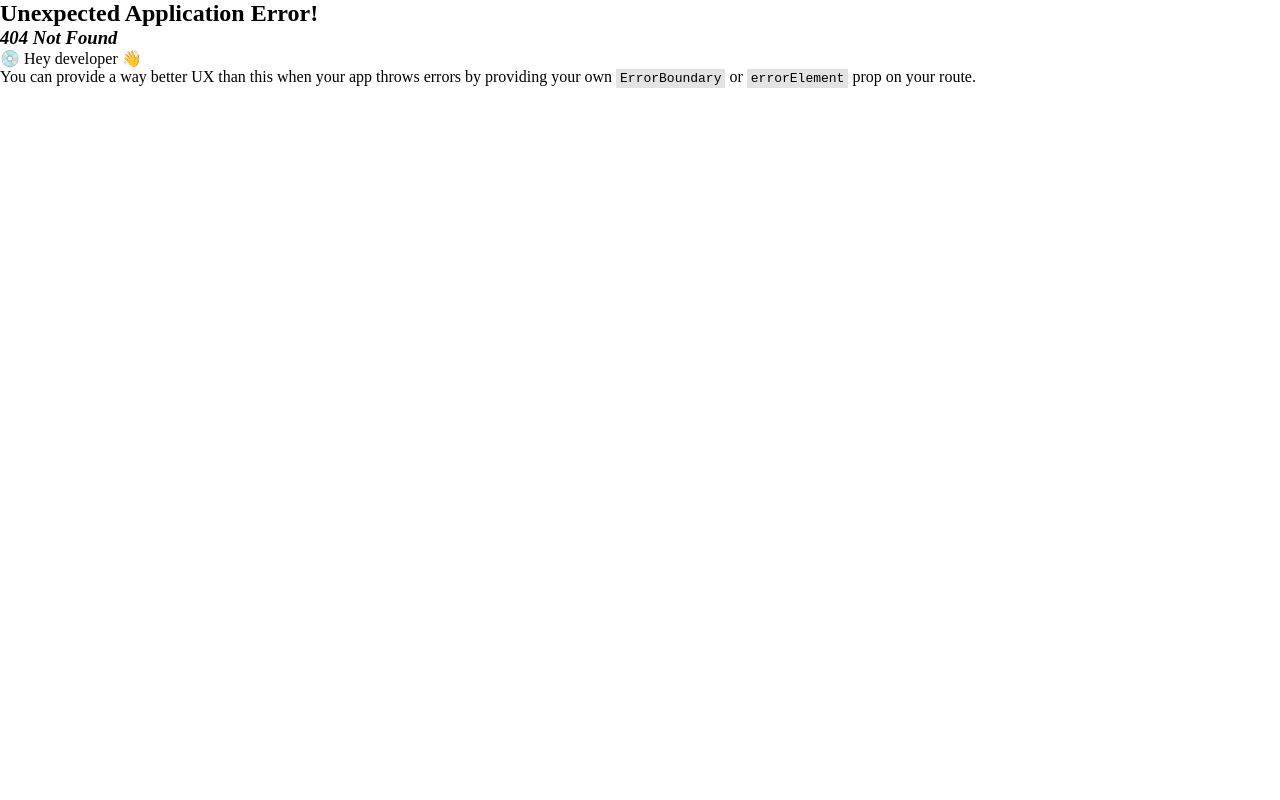
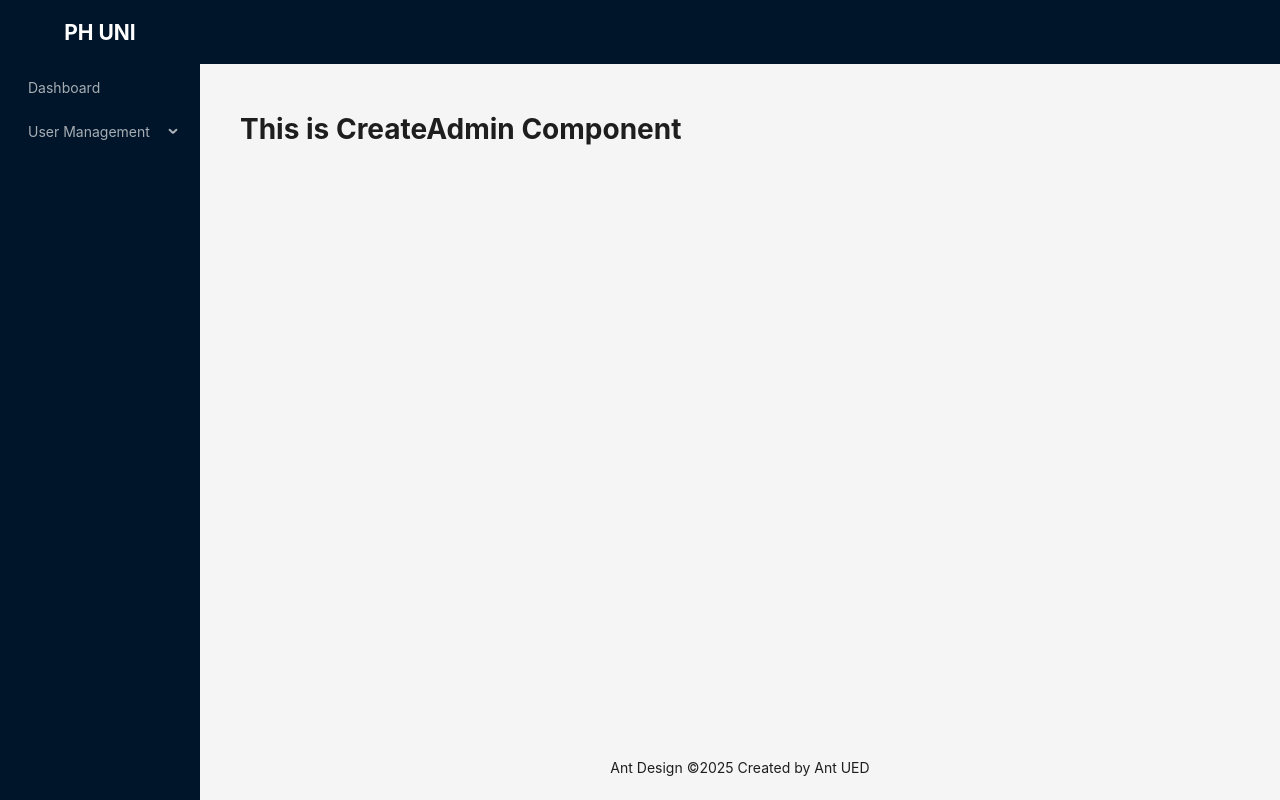
Before and after one commit to raihaanshaarif/phum-client, a React (Vite) app: page /admin/create-admin in a window 1280 px wide. Before the commit this address had no page. Built offline with nearby package versions, Linux system fonts and the light colour scheme.

Commit message:
Basic ROute and Layout for Dashboard done in convention way

```diff
--- a/src/components/layout/MainLayout.tsx
+++ b/src/components/layout/MainLayout.tsx
@@ -1,28 +1,29 @@
 import { Layout, Menu, MenuProps } from "antd";
-import { Outlet } from "react-router-dom";
+import { NavLink, Outlet } from "react-router-dom";
 
 const { Content, Footer, Header, Sider } = Layout;
 
 const items: MenuProps["items"] = [
   {
-    key: "1",
-    label: "Dashboard",
+    key: "Dashboard",
+    label: <NavLink to={"/admin/dashboard"}>Dashboard</NavLink>,
   },
+
   {
-    key: "2",
-    label: "Profile",
-  },
-  {
-    key: "3",
+    key: "User Management",
     label: "User Management",
     children: [
       {
-        key: "11",
-        label: "Create Admin",
+        key: "Create Admin",
+        label: <NavLink to={"/admin/create-admin"}>Create Admin</NavLink>,
       },
       {
-        key: "21",
-        label: "Create Student",
+        key: "Create Student",
+        label: <NavLink to={"/admin/create-student"}>Create Student</NavLink>,
+      },
+      {
+        key: "Create Faculty",
+        label: <NavLink to={"/admin/create-faculty"}>Create Faculty</NavLink>,
       },
     ],
   },
--- /dev/null
+++ b/src/pages/admin/CreateAdmin.tsx
@@ -0,0 +1,9 @@
+const CreateAdmin = () => {
+  return (
+    <div>
+      <h1>This is CreateAdmin Component</h1>
+    </div>
+  );
+};
+
+export default CreateAdmin;
--- /dev/null
+++ b/src/pages/admin/CreateFaculty.tsx
@@ -0,0 +1,9 @@
+const CreateFaculty = () => {
+  return (
+    <div>
+      <h1>This is CreateFaculty Component</h1>
+    </div>
+  );
+};
+
+export default CreateFaculty;
--- a/src/routes/routes.tsx
+++ b/src/routes/routes.tsx
@@ -7,6 +7,8 @@
 import AdminDashboard from "../pages/admin/AdminDashboard";
 import CreateStudent from "../pages/admin/CreateStudent";
 import About from "../pages/About";
+import CreateAdmin from "../pages/admin/CreateAdmin";
+import CreateFaculty from "../pages/admin/CreateFaculty";
 
 export const router = createBrowserRouter([
   {
@@ -30,16 +32,20 @@
     element: <App />,
     children: [
       {
-        index: true,
-        element: <AdminDashboard />,
-      },
-      {
         path: "dashboard",
         element: <AdminDashboard />,
       },
       {
-        path: "create-Student",
+        path: "create-student",
         element: <CreateStudent />,
+      },
+      {
+        path: "create-admin",
+        element: <CreateAdmin />,
+      },
+      {
+        path: "create-faculty",
+        element: <CreateFaculty />,
       },
     ],
   },
```
